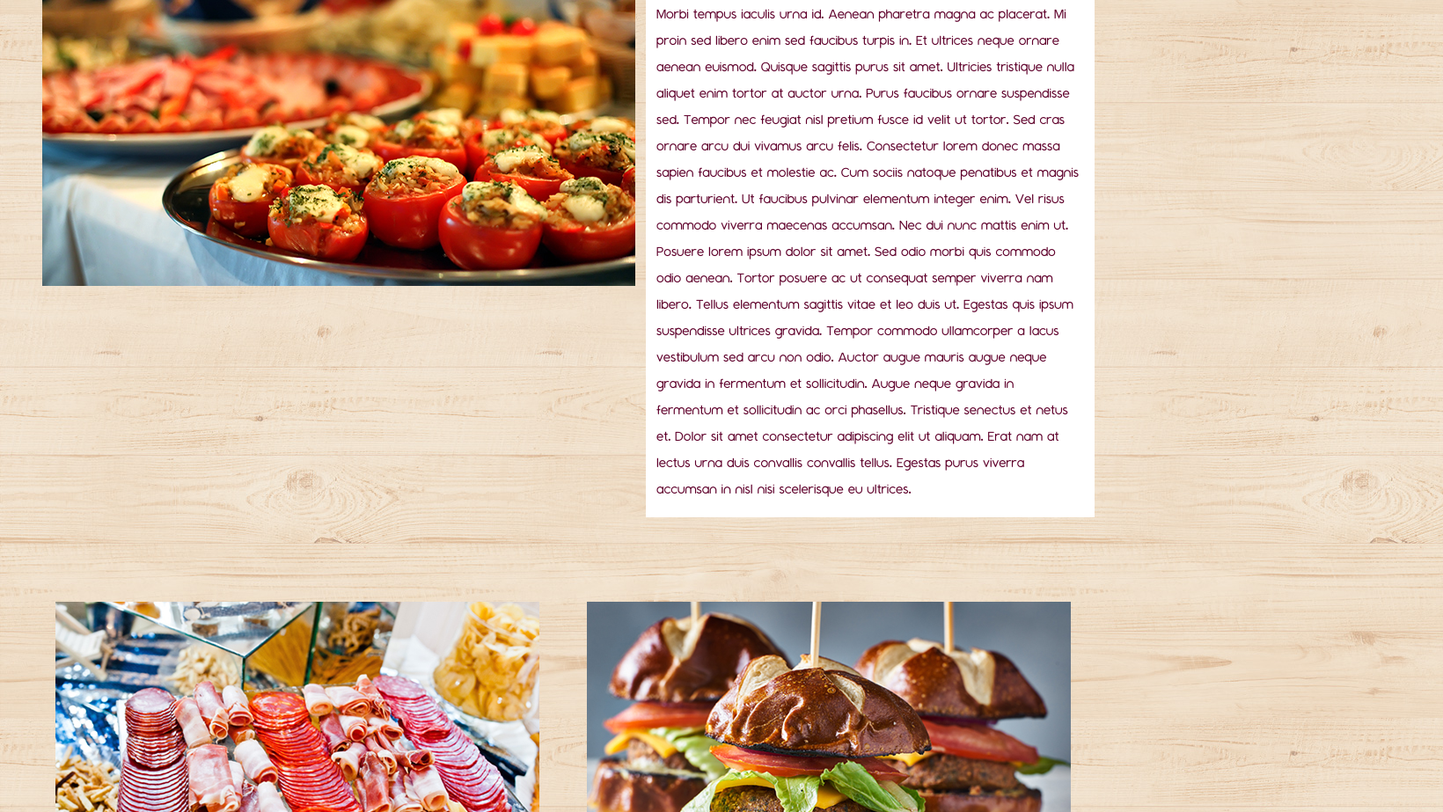
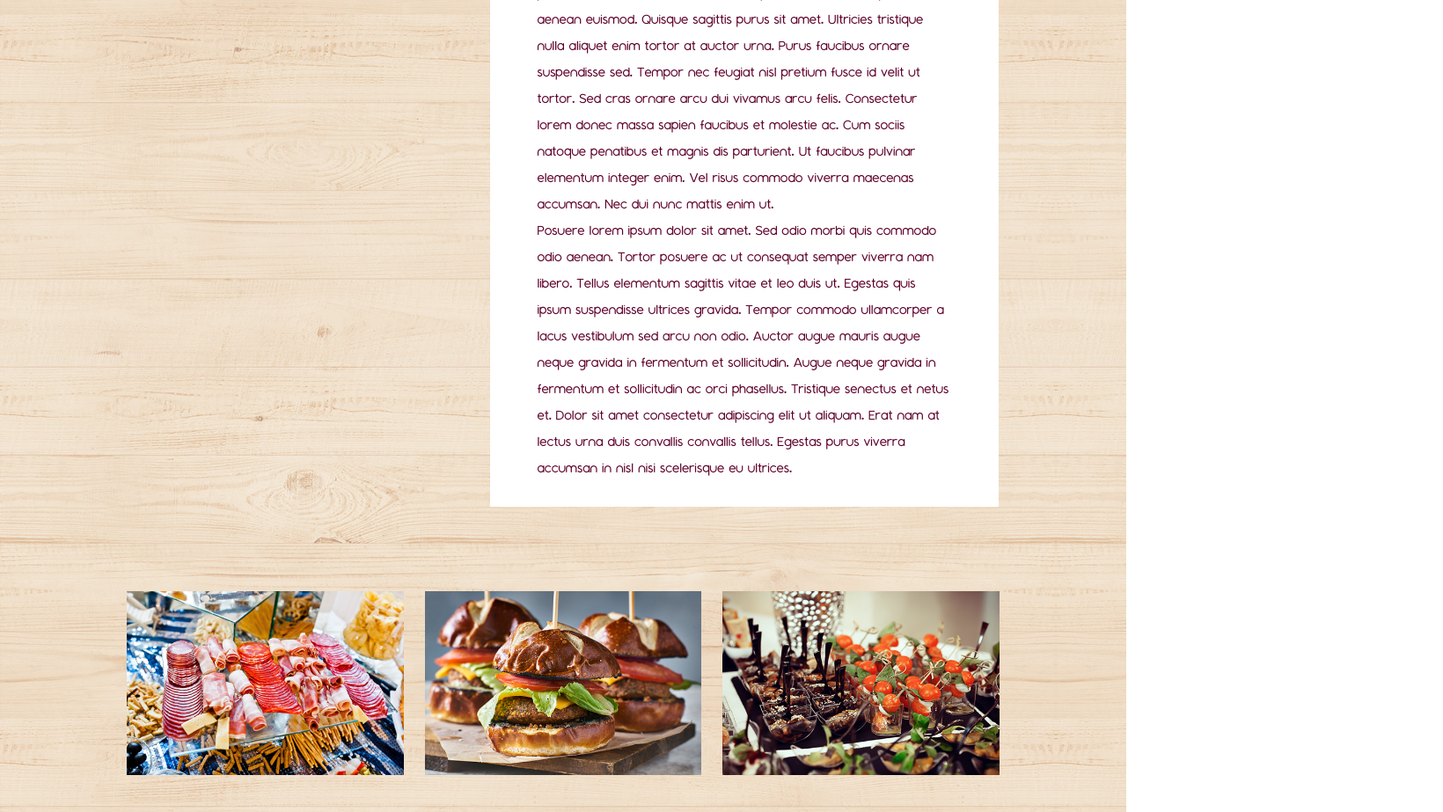
Before and after one commit to zachdressing/PuppyRestaurantZachAlexAdrian, a plain HTML site: page pages/catering.html in a window 1280 px wide. Shown: the part 784-1707 px from the top of the page at 88% size, 1640 px wide, since content can reach past the window. Drawn offline with nearby package versions, Linux system fonts and the light colour scheme; a web font is replaced by a local one.

Commit message:
catering edits

```diff
--- a/pages/catering.html
+++ b/pages/catering.html
@@ -48,18 +48,18 @@
     </div>
 
     <div class="text-center">
-        <img src="../assets/photos/cateringHero.jpg" alt="catering hero">
+        <img src="../assets/photos/cateringHero.jpg" alt="catering hero" style="margin-left: auto; margin-right: auto; width: 83%;">
     </div>
 
-    <div class="container-fluid p-5" style="justify-content: space-between;">
+    <div class="container-fluid p-5" style="margin-left: auto; margin-right: auto; width: 83%;">
         <div class="row d-flex">
-            <div class="col">
-                <img src="../assets/photos/cateringMaine.jpg" alt="catering maine">
+            <div class="col-5" >
+                <img src="../assets/photos/cateringMaine.jpg" alt="catering maine" style="margin-left: auto; margin-right: auto; width: 83%;">
             </div>
             <div class="col white-bg" >
-                <div class="HeaderText">
-                    <h3><b>Our Catering Services</b></h3>
-                    <div class="menuFont" >
+                <div style="margin: 41px; margin-bottom: 28px;">
+                    <h1 class="HeaderText">Our Catering Services</h1>
+                    <div class="menuFont">
                         <p>Morbi tempus iaculis urna id. Aenean pharetra magna ac placerat. Mi proin sed libero enim sed faucibus turpis in. Et ultrices neque ornare aenean euismod. Quisque sagittis purus sit amet. Ultricies tristique nulla aliquet enim tortor at auctor urna. Purus faucibus ornare suspendisse sed. Tempor nec feugiat nisl pretium fusce id velit ut tortor. Sed cras ornare arcu dui vivamus arcu felis. Consectetur lorem donec massa sapien faucibus et molestie ac. Cum sociis natoque penatibus et magnis dis parturient. Ut faucibus pulvinar elementum integer enim. Vel risus commodo viverra maecenas accumsan. Nec dui nunc mattis enim ut.
                         <br>
                         Posuere lorem ipsum dolor sit amet. Sed odio morbi quis commodo odio aenean. Tortor posuere ac ut consequat semper viverra nam libero. Tellus elementum sagittis vitae et leo duis ut. Egestas quis ipsum suspendisse ultrices gravida. Tempor commodo ullamcorper a lacus vestibulum sed arcu non odio. Auctor augue mauris augue neque gravida in fermentum et sollicitudin. Augue neque gravida in fermentum et sollicitudin ac orci phasellus. Tristique senectus et netus et. Dolor sit amet consectetur adipiscing elit ut aliquam. Erat nam at lectus urna duis convallis convallis tellus. Egestas purus viverra accumsan in nisl nisi scelerisque eu ultrices.</p>
@@ -69,17 +69,19 @@
         </div>
     </div>
 
-    <div class="container-fluid text-center p-5">
+    <div class="container-fluid text-center p-5" style="margin-left: auto; margin-right: auto; width: 85%;">
         <div class="row">
             <div class="col">
-                <img src="../assets/photos/catering1.jpg" alt="catering1">
+                <img src="../assets/photos/catering1.jpg" alt="catering1" class="cateringImage">
             </div>
             <div class="col">
-                <img src="../assets/photos/catering2.jpg" alt="catering2">
+                <img src="../assets/photos/catering2.jpg" alt="catering2" class="cateringImage">
             </div>
             <div class="col">
-                <img src="../assets/photos/catering3.jpg" alt="catering3">
+                <img src="../assets/photos/catering3.jpg" alt="catering3" class="cateringImage">
             </div>
+
+
         </div>
     </div>
 
--- a/styles/style.css
+++ b/styles/style.css
@@ -85,6 +85,11 @@ body {
     height: auto;
 }
 
+.cateringImage{
+    width: 100%;
+    height: auto;
+}
+
 @media screen and (max-width: 500px){
     .ListImg{
         height: 262px;
```
